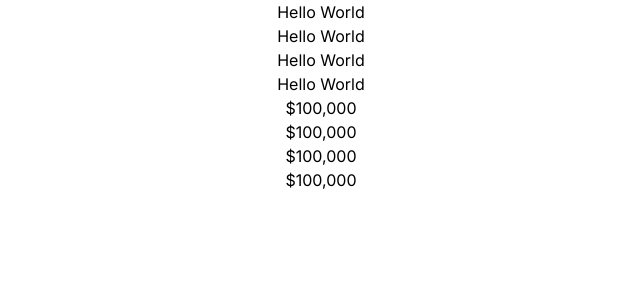
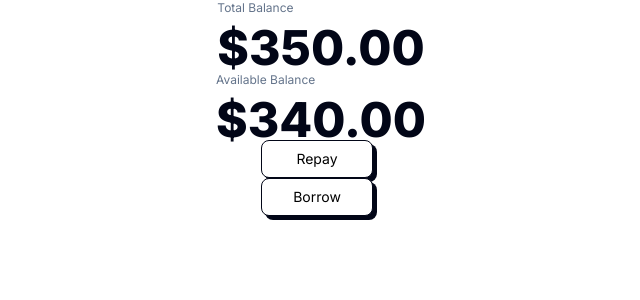
Before and after one commit to RCopJr/first-round-bree-take-home, a Next.js app: page / in a window 1280 px wide. Shown: the top 300 px of the page, without its empty margins (319-959 px from the left). Built offline with nearby package versions, Linux system fonts and the light colour scheme.

Commit message:
Add BalanceAmount and Button components

```diff
--- a/app/page.tsx
+++ b/app/page.tsx
@@ -1,14 +1,23 @@
+'use client';
+import BalanceAmount from "@/components/BalanceAmount";
+import Button from "@/components/Button";
+
 export default function Home() {
+
+  const handleClickRepay = (event: React.MouseEvent<HTMLButtonElement>) => {
+    console.log('Button clicked in ParentComponent', event);
+  };
+
+  const handleClickBorrow = (event: React.MouseEvent<HTMLButtonElement>) => {
+    console.log('Button clicked in ParentComponent', event);
+  };
+
   return (
-    <div className="flex flex-col items-center">
-      <h1>Hello World</h1>
-      <h2>Hello World</h2>
-      <h3>Hello World</h3>
-      <p>Hello World</p>
-      <h1>$100,000</h1>
-      <h2>$100,000</h2>
-      <h3>$100,000</h3>
-      <p>$100,000</p>
-    </div>
+    <main className="flex flex-col items-center">
+      <BalanceAmount balanceType="Total Balance" balance={350} />
+      <BalanceAmount balanceType="Available Balance" balance={340} />
+      <Button handleClick={handleClickRepay} text="Repay" />
+      <Button handleClick={handleClickBorrow} text="Borrow" />
+    </main>
   );
 }
--- /dev/null
+++ b/components/BalanceAmount.tsx
@@ -0,0 +1,13 @@
+import { formatToDollar } from '@/utils/formatters'
+import React from 'react'
+
+const BalanceAmount = ({balanceType, balance}: {balanceType: string, balance: number}) => {
+  return (
+    <div className='flex flex-col gap-2'>
+      <h1 className='text-slate-500 text-xs'>{balanceType}</h1>
+      <p className='text-slate-950 text-5xl font-extrabold'>${formatToDollar(balance)}</p>
+    </div>
+  )
+}
+
+export default BalanceAmount
--- /dev/null
+++ b/components/Button.tsx
@@ -0,0 +1,23 @@
+import React from "react";
+
+const Button = ({
+  text,
+  handleClick,
+}: {
+  text: string;
+  handleClick: React.MouseEventHandler<HTMLButtonElement>;
+}) => {
+  return (
+    <div className="relative flex items-center justify-center">
+      <div className="absolute inset-0 bg-slate-950 rounded-lg"></div>
+      <button
+        className="w-28 text-sm border bg-white border-slate-950 py-2 px-4 rounded-lg z-10 -translate-x-1 -translate-y-1 transition-transform transform hover:translate-x-0 hover:translate-y-0"
+        onClick={(e) => handleClick(e)}
+      >
+        {text}
+      </button>
+    </div>
+  );
+};
+
+export default Button;
--- a/package.json
+++ b/package.json
@@ -21,6 +21,8 @@
     "eslint": "^8",
     "eslint-config-next": "15.0.1",
     "postcss": "^8.4.47",
+    "prettier": "^3.3.3",
+    "prettier-plugin-tailwindcss": "^0.6.8",
     "tailwindcss": "^3.4.14",
     "typescript": "^5"
   }
--- /dev/null
+++ b/utils/formatters.ts
@@ -0,0 +1,7 @@
+export const formatToDollar = (amount: number): string => {
+    return new Intl.NumberFormat('en-US', {
+      style: 'decimal',
+      currency: 'CAD',
+      minimumFractionDigits: 2,
+    }).format(amount);
+  };
```
Also changed, not shown: 2 other files (tests, documents, lock files or other folders).
